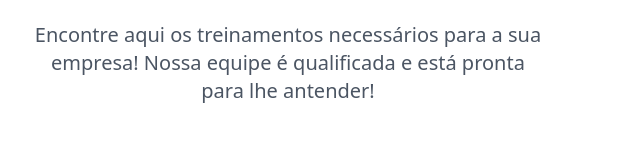
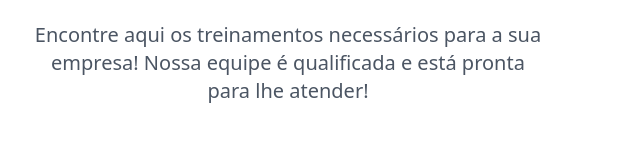
Before and after one commit to FrancianeMenestrina/ewald-engenharia-site, a Gatsby site: page / in a window 1280 px wide. Shown: the part 459-625 px from the top of the page, 0-640 px from the left. Built offline with nearby package versions, Linux system fonts and the light colour scheme; Gatsby itself is replaced by a stand-in of ours.

Commit message:
Fix error portughese

```diff
--- a/src/components/Hero/index.js
+++ b/src/components/Hero/index.js
@@ -22,7 +22,7 @@ const Hero = () => {
             </p>
             <p className="mt-6 text-center text-xl leading-7 text-gray-600">
               Encontre aqui os treinamentos necessários para a sua empresa!
-              Nossa equipe é qualificada e está pronta para lhe antender!
+              Nossa equipe é qualificada e está pronta para lhe atender!
             </p>
             <div className="mt-10 flex">
               <a
```
